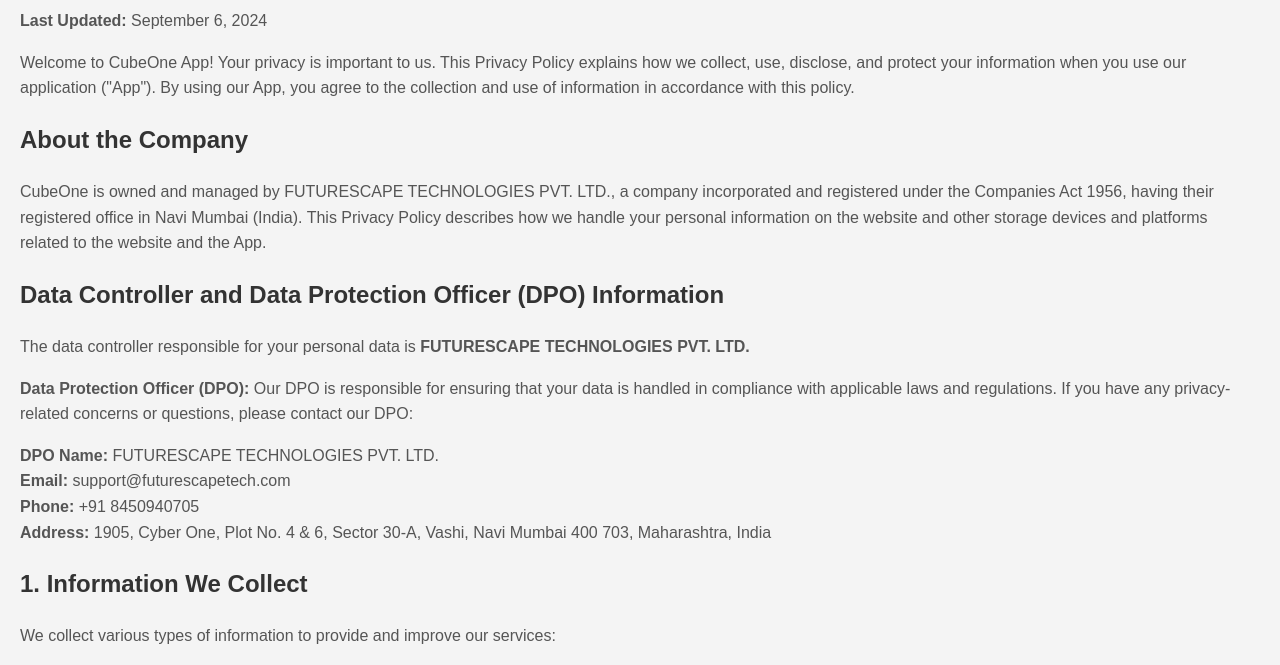
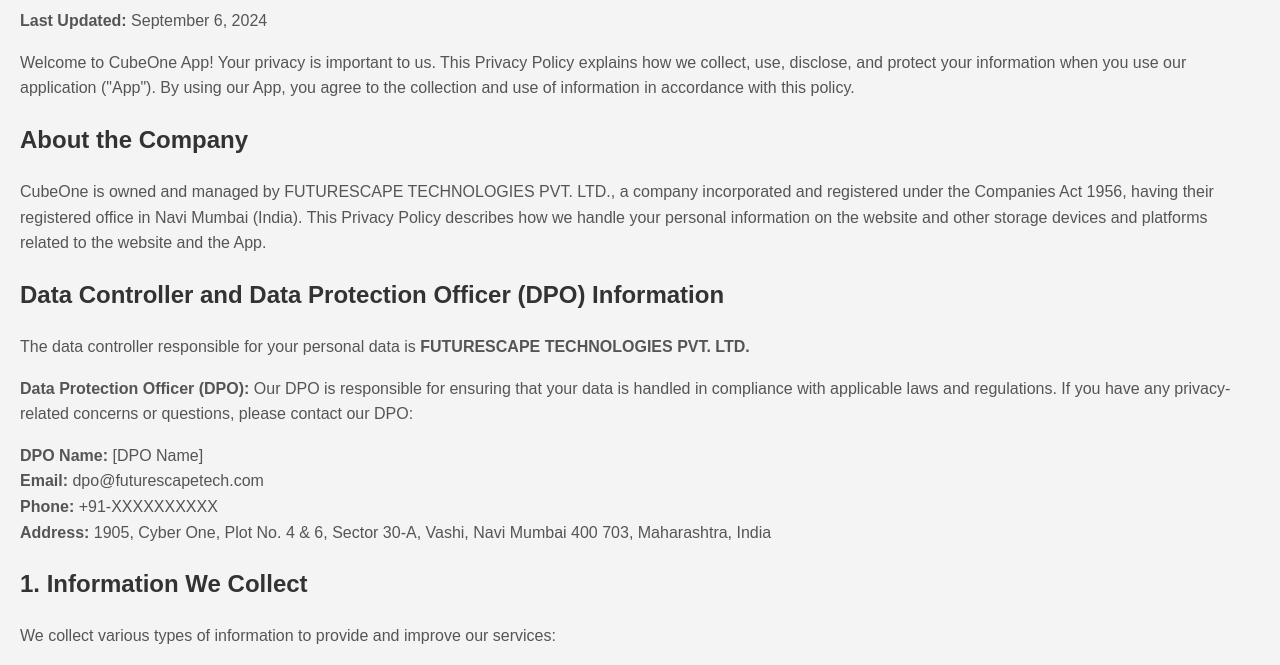
Before and after one commit to rohitjain9323/privacy_policy, a plain HTML site: page index.html in a window 1280 px wide. Shown: the part 106-771 px from the top of the page. Drawn offline with Linux system fonts and the light colour scheme.

Commit message:
Update index.html

```diff
--- a/index.html
+++ b/index.html
@@ -37,9 +37,9 @@
     <h2>Data Controller and Data Protection Officer (DPO) Information</h2>
     <p>The data controller responsible for your personal data is <strong>FUTURESCAPE TECHNOLOGIES PVT. LTD.</strong></p>
     <p><strong>Data Protection Officer (DPO):</strong> Our DPO is responsible for ensuring that your data is handled in compliance with applicable laws and regulations. If you have any privacy-related concerns or questions, please contact our DPO:</p>
-    <p><strong>DPO Name:</strong> FUTURESCAPE TECHNOLOGIES PVT. LTD. <br>
-    <strong>Email:</strong> support@futurescapetech.com <br>
-    <strong>Phone:</strong> +91 8450940705 <br>
+    <p><strong>DPO Name:</strong> [DPO Name] <br>
+    <strong>Email:</strong> dpo@futurescapetech.com <br>
+    <strong>Phone:</strong> +91-XXXXXXXXXX <br>
     <strong>Address:</strong> 1905, Cyber One, Plot No. 4 & 6, Sector 30-A, Vashi, Navi Mumbai 400 703, Maharashtra, India</p>
 
     <h2>1. Information We Collect</h2>
@@ -108,6 +108,7 @@
         <li>Receive equal service and pricing, even if you exercise your privacy rights.</li>
         <li>Know whether your data is being shared with third parties and to whom.</li>
     </ul>
+    <p>To exercise your rights under CCPA, please contact us at dpo@futurescapetech.com or use the in-app settings to manage your privacy preferences.</p>
 
     <h3>Virginia Consumer Data Protection Act (VCDPA) Rights</h3>
     <p>If you are a Virginia resident, you have the right to access, correct, delete, and obtain a copy of your personal data. You also have the right to opt out of the sale of your data, targeted advertising, and profiling for decisions with legal or significant effects.</p>
```
